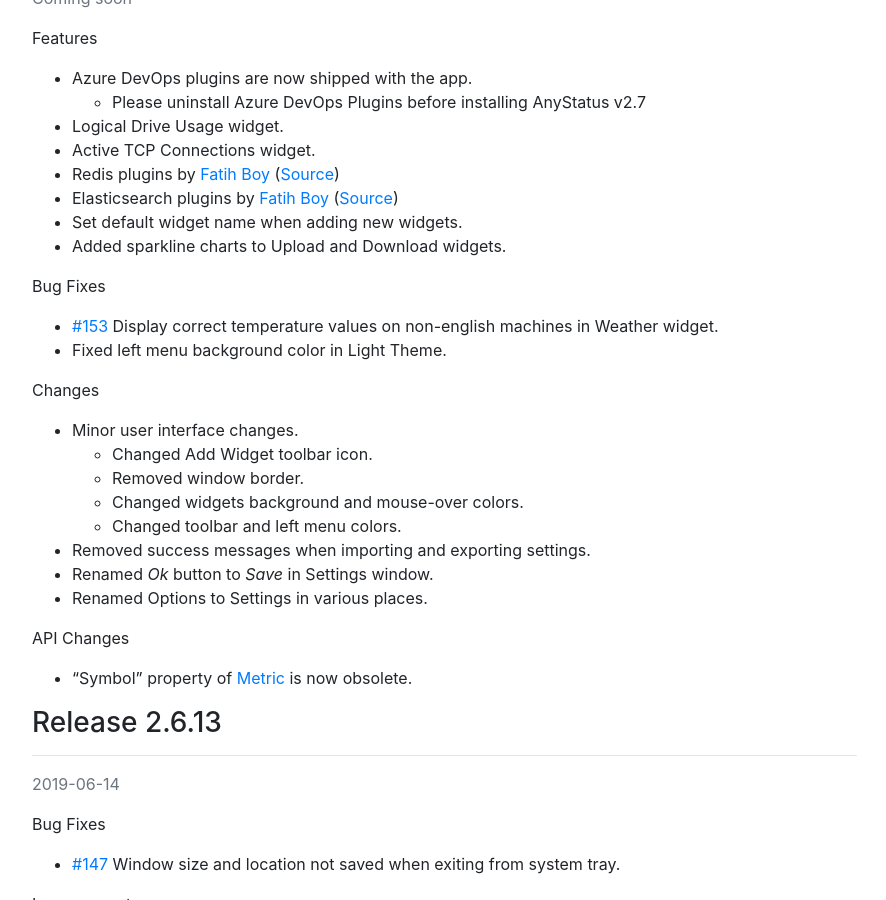
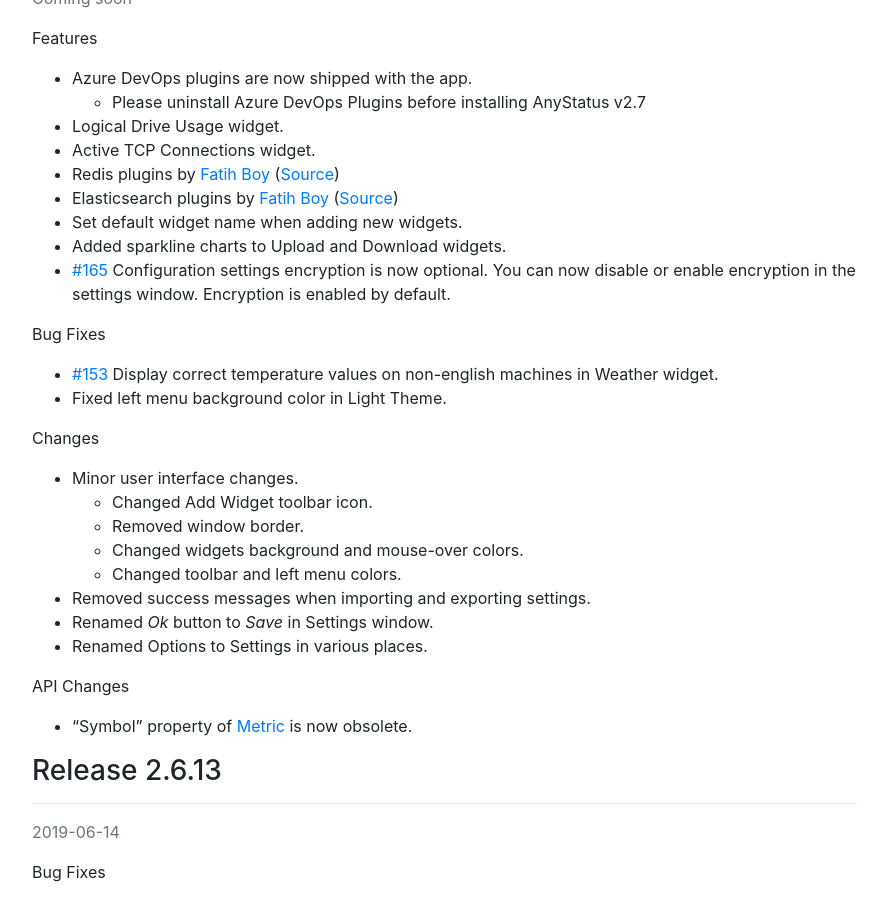
Before and after one commit to AnyStatus/anystatus.github.io, a Jekyll site: the page built from docs/releases.md, in a window 1280 px wide and 900 px high, scrolled down 468 px. Shown: the whole window, without its empty margins (53-939 px from the left). Built offline with Jekyll 4.4.1, drawn with Linux system fonts in a browser that asks for light colours; comment, search, counter and statistics services are not loaded.

Commit message:
Update releases.md

```diff
--- a/docs/releases.md
+++ b/docs/releases.md
@@ -21,6 +21,7 @@
 - Elasticsearch plugins by [Fatih Boy](http://www.enterprisecoding.com/) ([Source](https://github.com/fatihboy/AnyStatusElasticsearch))
 - Set default widget name when adding new widgets.
 - Added sparkline charts to Upload and Download widgets.
+- [#165](https://github.com/AnyStatus/Support/issues/165) Configuration settings encryption is now optional. You can now disable or enable encryption in the settings window. Encryption is enabled by default.
 
 Bug Fixes
 
```
